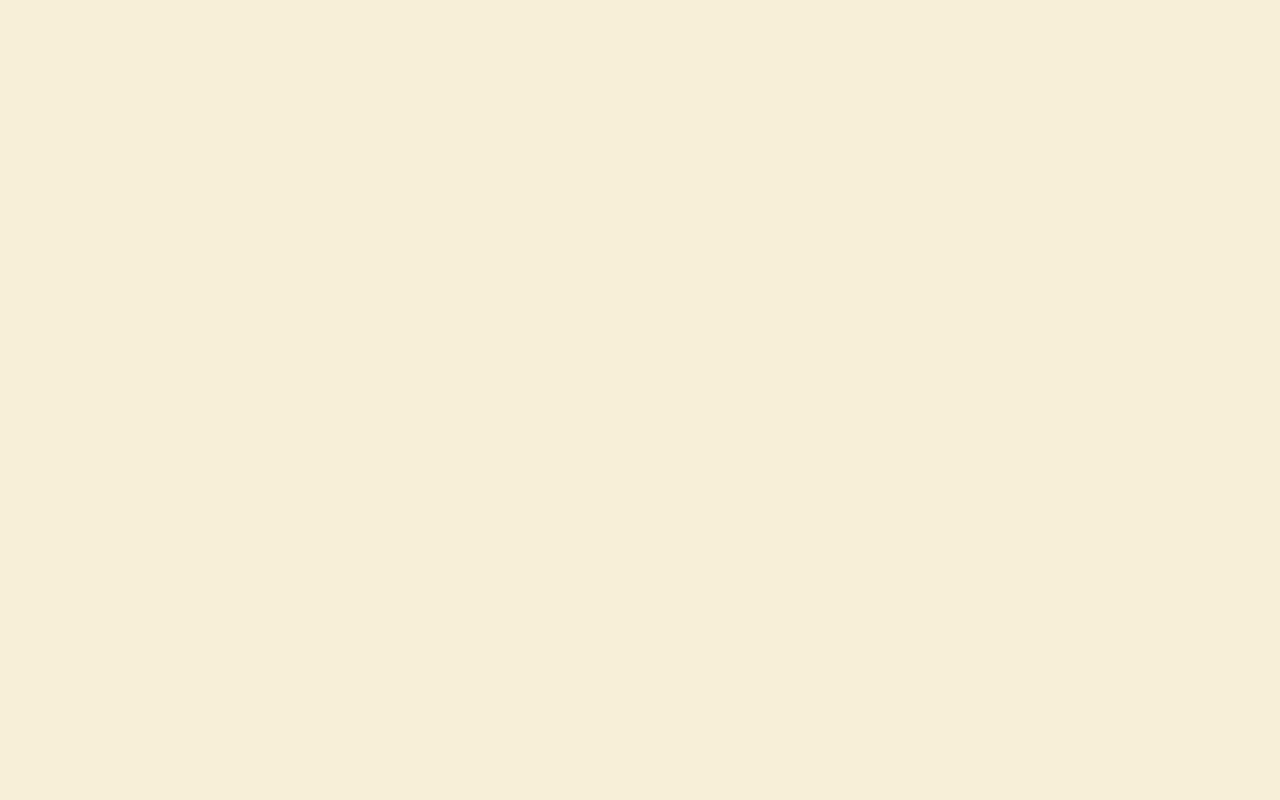
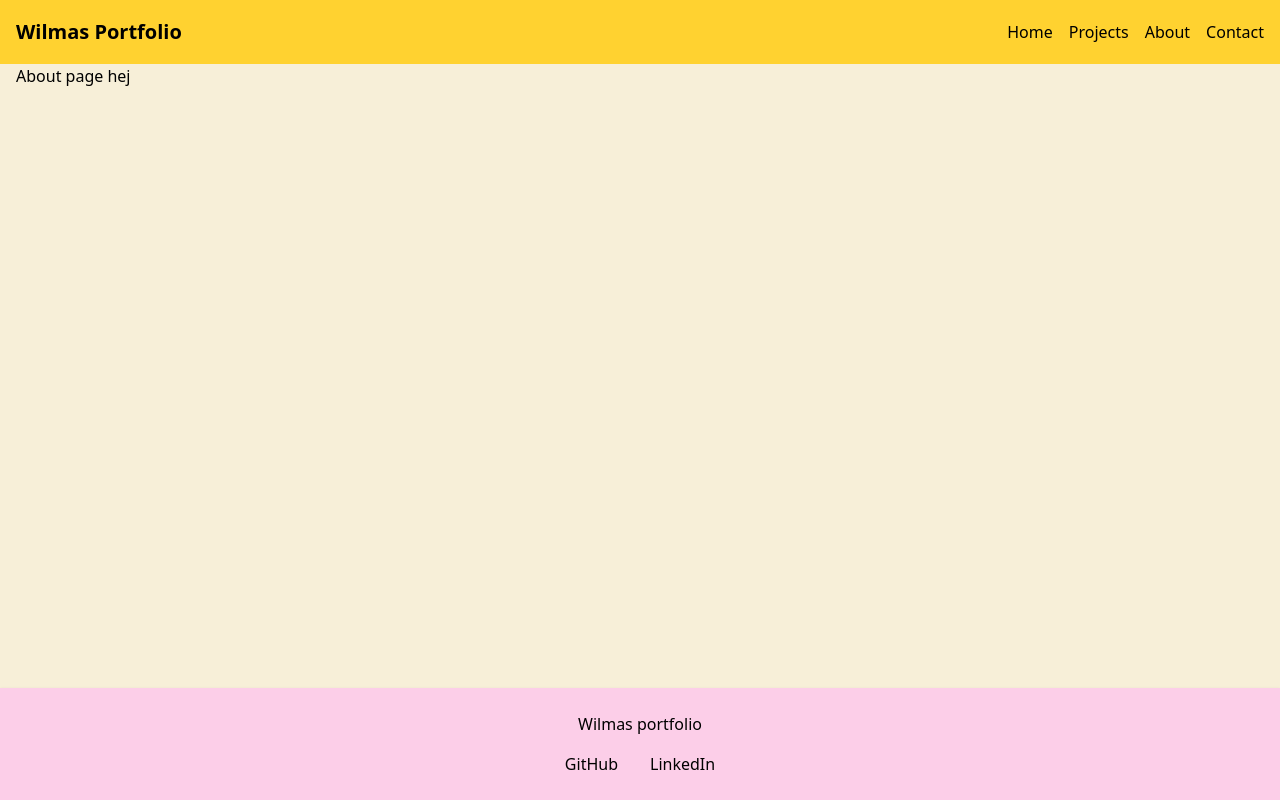
Before and after one commit to gitwilma/portfolio-project, a React (Vite) app: page /about in a window 1280 px wide. Before the commit this address had no page. Built offline with nearby package versions, Linux system fonts and the light colour scheme.

Commit message:
added about file in pages map and added it in the route structure in main

```diff
--- a/src/main.tsx
+++ b/src/main.tsx
@@ -2,6 +2,7 @@
 import { createRoot } from "react-dom/client";
 import { BrowserRouter, Route, Routes } from "react-router-dom";
 import App from "./App.tsx";
+import About from "./pages/About.tsx";
 import Home from "./pages/Home";
 import "./tailwind.css";
 
@@ -11,6 +12,7 @@
       <Routes>
         <Route path="/" element={<App />}>
           <Route index element={<Home />} />
+          <Route path="/about" element={<About />} />
         </Route>
       </Routes>
     </BrowserRouter>
--- /dev/null
+++ b/src/pages/About.tsx
@@ -0,0 +1,3 @@
+export default function About() {
+  return <div>About page hej</div>;
+}
```
